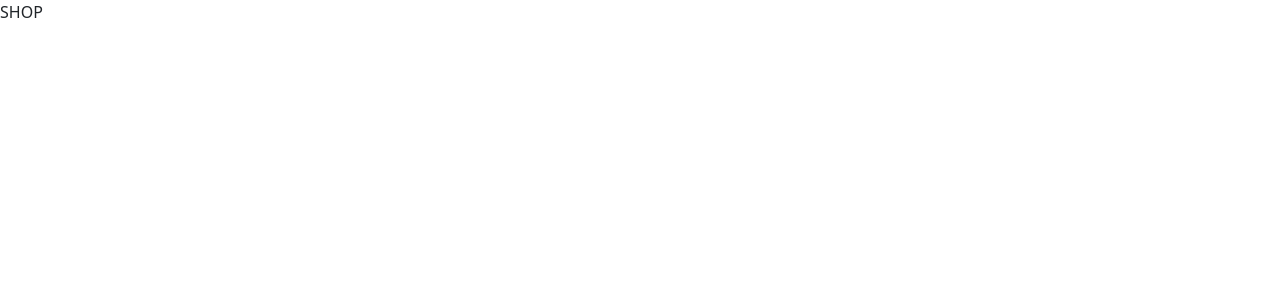
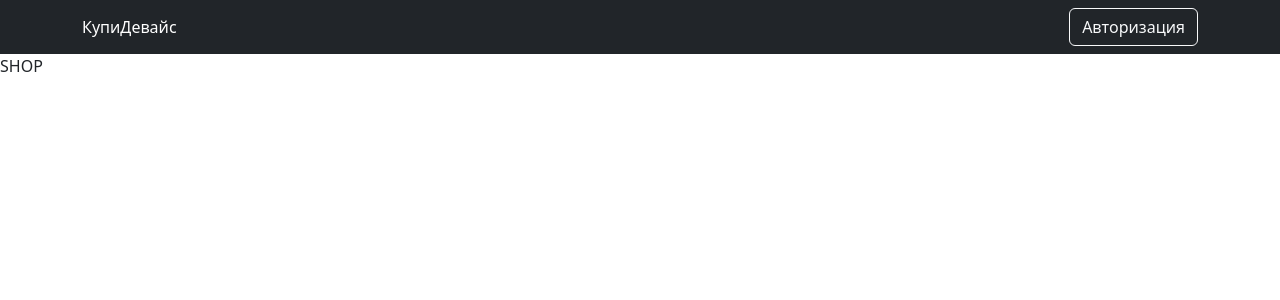
Before and after one commit to bekturmsv/Online_Store, a React (Create React App) app in the folder client/: page / in a window 1280 px wide. Shown: the top 300 px of the page. Built offline with nearby package versions, Linux system fonts and the light colour scheme.

Commit message:
adding mobx, mobx-react-lite, userStore, global state

```diff
--- a/client/src/App.js
+++ b/client/src/App.js
@@ -1,9 +1,11 @@
 import { BrowserRouter } from "react-router-dom";
 import AppRouter from "./components/AppRouter/AppRouter";
+import NavBar from "./components/NavBar/NavBar";
 
 function App() {
   return (
     <BrowserRouter>
+    <NavBar/>
     <AppRouter/>
     </BrowserRouter>
   );
--- a/client/src/components/AppRouter/AppRouter.jsx
+++ b/client/src/components/AppRouter/AppRouter.jsx
@@ -1,14 +1,17 @@
 import React from 'react';
+import { useContext } from 'react';
 import {Switch,Route, Redirect, Router} from 'react-router-dom'
+import { Context } from '../..';
 import { authRoutes, publicRoutes } from '../../routes';
 import { SHOP_ROUTE } from '../../utils/Consts';
 
 
 const AppRouter = () => {
-    const isAuth = true
+    const {user} = useContext(Context)
+    console.log(user);
     return (
         <Switch>
-            {isAuth && authRoutes.map(({path,Component}) =>
+            {user.isAuth && authRoutes.map(({path,Component}) =>
                 <Route key ={path} path={path} component={Component} exact/>
             )}
             {publicRoutes.map(({path,Component}) =>
--- /dev/null
+++ b/client/src/components/NavBar/NavBar.jsx
@@ -0,0 +1,36 @@
+import React, { useContext } from 'react';
+import { Context } from '../..';
+import Container from 'react-bootstrap/Container';
+import Nav from 'react-bootstrap/Nav';
+import {Button} from 'react-bootstrap'
+import Navbar from 'react-bootstrap/Navbar';
+import { NavLink } from 'react-router-dom';
+import { SHOP_ROUTE } from '../../utils/Consts';
+import module from "./NavBar.module.css"
+import {observer} from 'mobx-react-lite'
+
+const NavBar = observer (() => {
+    const {user} = useContext(Context)
+    return (
+
+    <Navbar bg="dark" variant="dark">
+        <Container>
+          <NavLink className={module.brand} to = {SHOP_ROUTE}>КупиДевайс</NavLink>
+          {user.isAuth ?
+          <Nav className={module.navItems} >
+            <Button variant={"outline-light"} >Войти</Button>
+            <Button variant={"outline-light"}  >Админ панель</Button>
+          </Nav>
+          :
+          <Nav className={module.navItems} >
+            <Button variant={"outline-light"} onClick={()=>{
+              user.setIsAuth(true)
+            }} >Авторизация</Button>
+          </Nav>
+}
+        </Container>
+      </Navbar>
+  );
+});
+
+export default NavBar;
--- /dev/null
+++ b/client/src/components/NavBar/NavBar.module.css
@@ -0,0 +1,8 @@
+.brand{
+    color: white;
+    text-decoration: none;
+}
+.navItems{
+    color: white;
+    margin-left: auto;
+}
--- a/client/src/index.js
+++ b/client/src/index.js
@@ -1,10 +1,20 @@
-import React from 'react';
+import React, { createContext } from 'react';
 import ReactDOM from 'react-dom/client';
 import App from './App';
+import DeviceStore from './store/DeviceStore';
+import UserStore from './store/UserStore';
+
+export const Context = createContext(null)
 
 const root = ReactDOM.createRoot(document.getElementById('root'));
 root.render(
-  <React.StrictMode>
-    <App />
-  </React.StrictMode>
+  <Context.Provider value={{
+    user: new UserStore(),
+    device: new DeviceStore(),
+  }}r>
+    <React.StrictMode>
+      <App />
+    </React.StrictMode>
+  </Context.Provider>
+
 );
--- /dev/null
+++ b/client/src/store/DeviceStore.jsx
@@ -0,0 +1,41 @@
+import {makeAutoObservable} from "mobx"
+
+export default class DeviceStore {
+    constructor(){
+        this._types = [
+            {id:1,name:"Холодильники"},
+            {id:2,name:"Смартфоны"}
+        ]
+        this._brands = [
+            {id:1,name:"Samsung"},
+            {id:2,name:"Apple"}
+        ]
+        this._devices = [
+            {id:1,name:"Iphone 12 Pro",price:25000,rating: 5, img:"https://images.unsplash.com/photo-1601784551446-20c9e07cdbdb?ixlib=rb-1.2.1&ixid=MnwxMjA3fDB8MHxzZWFyY2h8Mnx8cGhvbmVzfGVufDB8fDB8fA%3D%3D&auto=format&fit=crop&w=500&q=60"},
+            {id:2,name:"Iphone 12 Pro",price:25000,rating: 5, img:"https://images.unsplash.com/photo-1601784551446-20c9e07cdbdb?ixlib=rb-1.2.1&ixid=MnwxMjA3fDB8MHxzZWFyY2h8Mnx8cGhvbmVzfGVufDB8fDB8fA%3D%3D&auto=format&fit=crop&w=500&q=60"},
+            {id:3,name:"Iphone 12 Pro",price:25000,rating: 5, img:"https://images.unsplash.com/photo-1601784551446-20c9e07cdbdb?ixlib=rb-1.2.1&ixid=MnwxMjA3fDB8MHxzZWFyY2h8Mnx8cGhvbmVzfGVufDB8fDB8fA%3D%3D&auto=format&fit=crop&w=500&q=60"},
+            {id:4,name:"Iphone 12 Pro",price:25000,rating: 5, img:"https://images.unsplash.com/photo-1601784551446-20c9e07cdbdb?ixlib=rb-1.2.1&ixid=MnwxMjA3fDB8MHxzZWFyY2h8Mnx8cGhvbmVzfGVufDB8fDB8fA%3D%3D&auto=format&fit=crop&w=500&q=60"},
+        ]
+        makeAutoObservable(this)
+    }
+
+    setTypes(types){
+        this._types = types
+    }
+    setBrands(brands){
+        this._brands = brands
+    }
+    setDevices(devices){
+        this._devices = devices
+    }
+
+    get types(){
+        return this._types
+    }
+    get brands(){
+        return this._brands
+    }
+    get devices(){
+        return this._devices
+    }
+}
--- /dev/null
+++ b/client/src/store/UserStore.jsx
@@ -0,0 +1,23 @@
+import {makeAutoObservable} from "mobx"
+
+export default class UserStore {
+    constructor(){
+        this._isAuth = false
+        this._user = {}
+        makeAutoObservable(this)
+    }
+
+    setIsAuth(bool){
+        this._isAuth = bool
+    }
+    setUSer(bool){
+        this._user = user
+    }
+
+    get isAuth(){
+        return this._isAuth
+    }
+    get user(){
+        return this._user
+    }
+}
```
